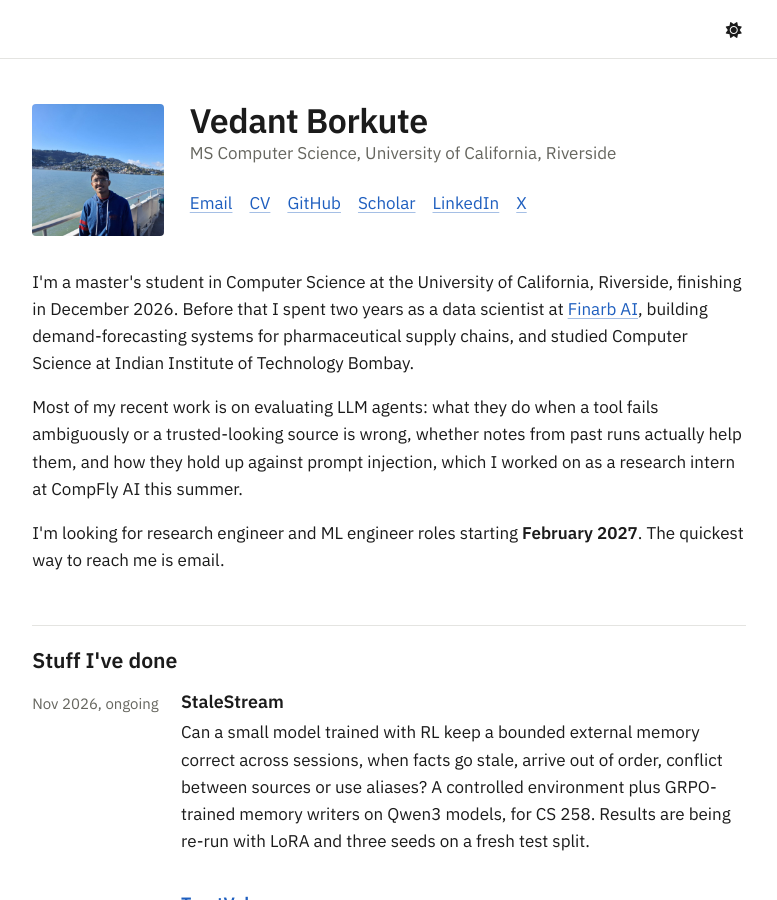
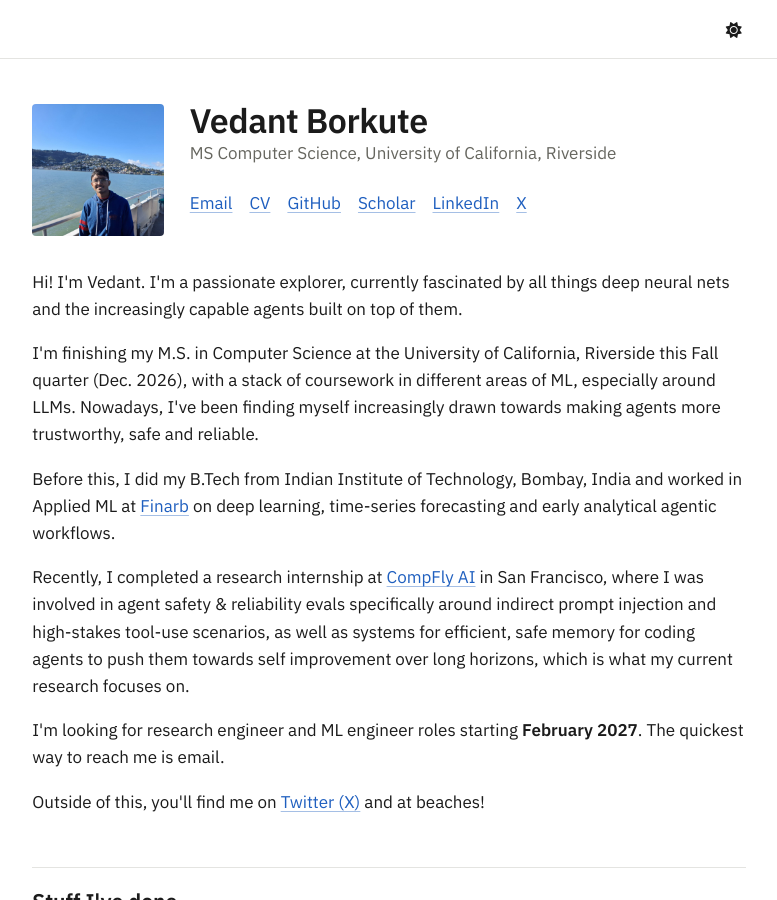
Before and after one commit to Vedant2100/vedant2100.github.io, a Jekyll site: the page built from _pages/about.md, in a window 1280 px wide and 900 px high. Shown: the whole window, without its empty margins (153-930 px from the left). Built offline with Jekyll 4.4.1, drawn with Linux system fonts in a browser that asks for light colours; a script bundle is joined from its source files by our own code; library files that are not in the unit come from our copies.

Commit message:
Use Vedant's own blurb as the homepage bio

```diff
--- a/_pages/about.md
+++ b/_pages/about.md
@@ -25,9 +25,12 @@ redirect_from:
 </header>
 
 <div class="bio">
-  <p>I'm a master's student in Computer Science at the University of California, Riverside, finishing in December 2026. Before that I spent two years as a data scientist at <a href="https://finarb.ai/">Finarb AI</a>, building demand-forecasting systems for pharmaceutical supply chains, and studied Computer Science at Indian Institute of Technology Bombay.</p>
-  <p>Most of my recent work is on evaluating LLM agents: what they do when a tool fails ambiguously or a trusted-looking source is wrong, whether notes from past runs actually help them, and how they hold up against prompt injection, which I worked on as a research intern at CompFly AI this summer.</p>
+  <p>Hi! I'm Vedant. I'm a passionate explorer, currently fascinated by all things deep neural nets and the increasingly capable agents built on top of them.</p>
+  <p>I'm finishing my M.S. in Computer Science at the University of California, Riverside this Fall quarter (Dec. 2026), with a stack of coursework in different areas of ML, especially around LLMs. Nowadays, I've been finding myself increasingly drawn towards making agents more trustworthy, safe and reliable.</p>
+  <p>Before this, I did my B.Tech from Indian Institute of Technology, Bombay, India and worked in Applied ML at <a href="https://finarb.ai/">Finarb</a> on deep learning, time-series forecasting and early analytical agentic workflows.</p>
+  <p>Recently, I completed a research internship at <a href="https://compfly.ai/">CompFly AI</a> in San Francisco, where I was involved in agent safety &amp; reliability evals specifically around indirect prompt injection and high-stakes tool-use scenarios, as well as systems for efficient, safe memory for coding agents to push them towards self improvement over long horizons, which is what my current research focuses on.</p>
   <p>I'm looking for research engineer and ML engineer roles starting <strong>February 2027</strong>. The quickest way to reach me is email.</p>
+  <p>Outside of this, you'll find me on <a href="https://x.com/vedant275">Twitter (X)</a> and at beaches!</p>
 </div>
 
 <section class="home-section" id="work" aria-labelledby="work-heading">
```
